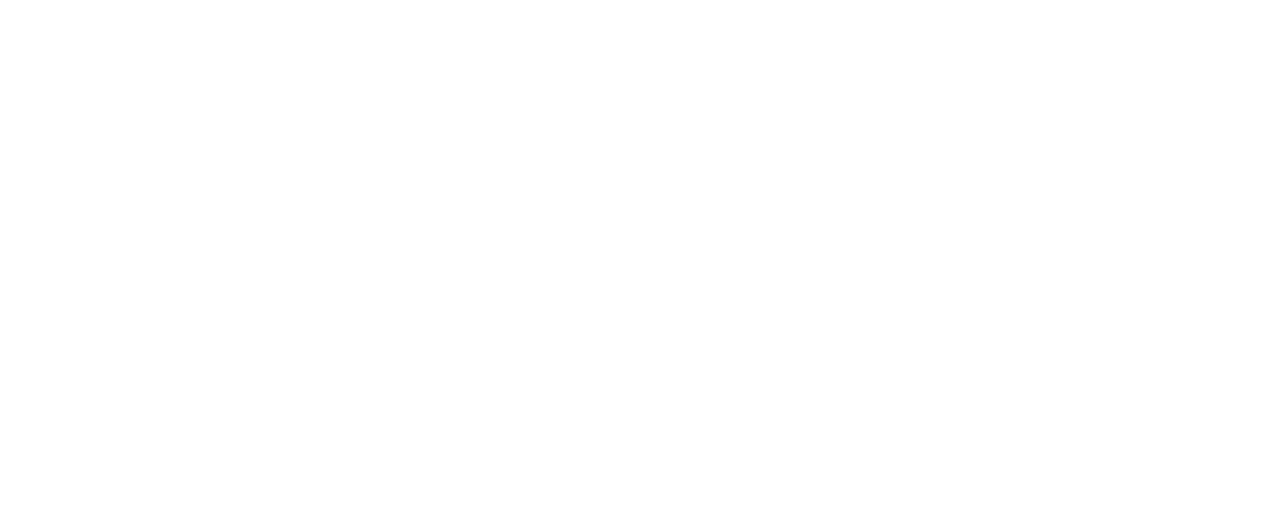
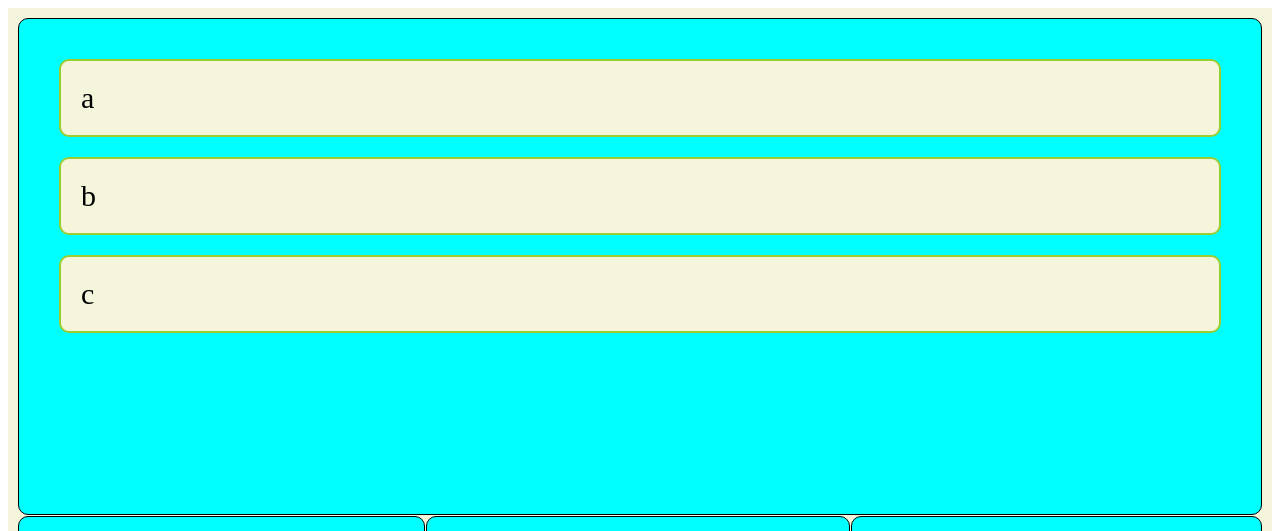
Before and after one commit to FranciscoMasiello/Laboratorio, a plain HTML site: page Clase 08/index.html in a window 1280 px wide. Shown: the top 531 px of the page. Drawn offline with Linux system fonts and the light colour scheme.

Commit message:
clase 08 - grid

```diff
--- a/Clase 08/index.html
+++ b/Clase 08/index.html
@@ -4,10 +4,20 @@
         <meta charset="utf-8">
         <meta name="viewport" content="width=device-width, initial-scale=1.0">
         <link rel="stylesheet" href="main.css">
-        <title>GRILL</title>
+        <title>GRID CSS</title>
     </head>
     <body>
-
+        <div class="contenedor">
+          <div class="item1">
+            <div class="a">a</div>
+            <div class="b">b</div>
+            <div class="c">c</div>
+          </div>
+          <div class="item2">Two</div>
+          <div class="item3">Three</div>
+          <div class="item4">Four</div>
+          <div class="item5">Five</div>
+        </div>
     </body>
 
 </html>
--- a/Clase 08/main.css
+++ b/Clase 08/main.css
@@ -0,0 +1,63 @@
+.contenedor{
+    display: grid;
+    height: 933px;
+    /*grid-template-columns: 1fr 1fr;
+    grid-template-rows: 2fr 1fr;*/
+    background-color: beige;
+    gap: 1px;
+    padding: 10px;
+    /*grid-template-columns: 1fr 1fr 1fr 1fr;
+    /*colum-gap y row-gap son los espacios entre columnas y filas*/
+    /*'gap: fila-columna' ya te da el espacio entre ambas, primero filas, despues columnas*/
+    grid-template-areas: 'header header header header header header'
+    'Two Two Three Three Four Four'
+    'Two Two Five Five . .';
+}
+
+.contenedor > div{
+    background-color: aqua;
+    padding: 20px;
+    border: 1px solid black;
+    font-size: 30px;
+    border-radius: 10px;
+}
+
+.item1{
+    grid-area: header;
+}
+.item2{
+    grid-area: Two;
+}
+.item3{
+    grid-area: Three;
+}
+.item4{
+    grid-area: Four;
+}
+.item5{
+    grid-area: Five;;
+}
+
+
+
+.a{
+    background-color: beige;
+    padding: 20px;
+    margin: 20px;
+    border-radius: 10px;
+    border: 2px solid yellowgreen;
+}
+.b{
+    background-color: beige;
+    padding: 20px;
+    margin: 20px;
+    border-radius: 10px;
+    border: 2px solid yellowgreen;
+}
+.c{
+    background-color: beige;
+    padding: 20px;
+    margin: 20px;
+    border-radius: 10px;
+    border: 2px solid yellowgreen;
+}
```
